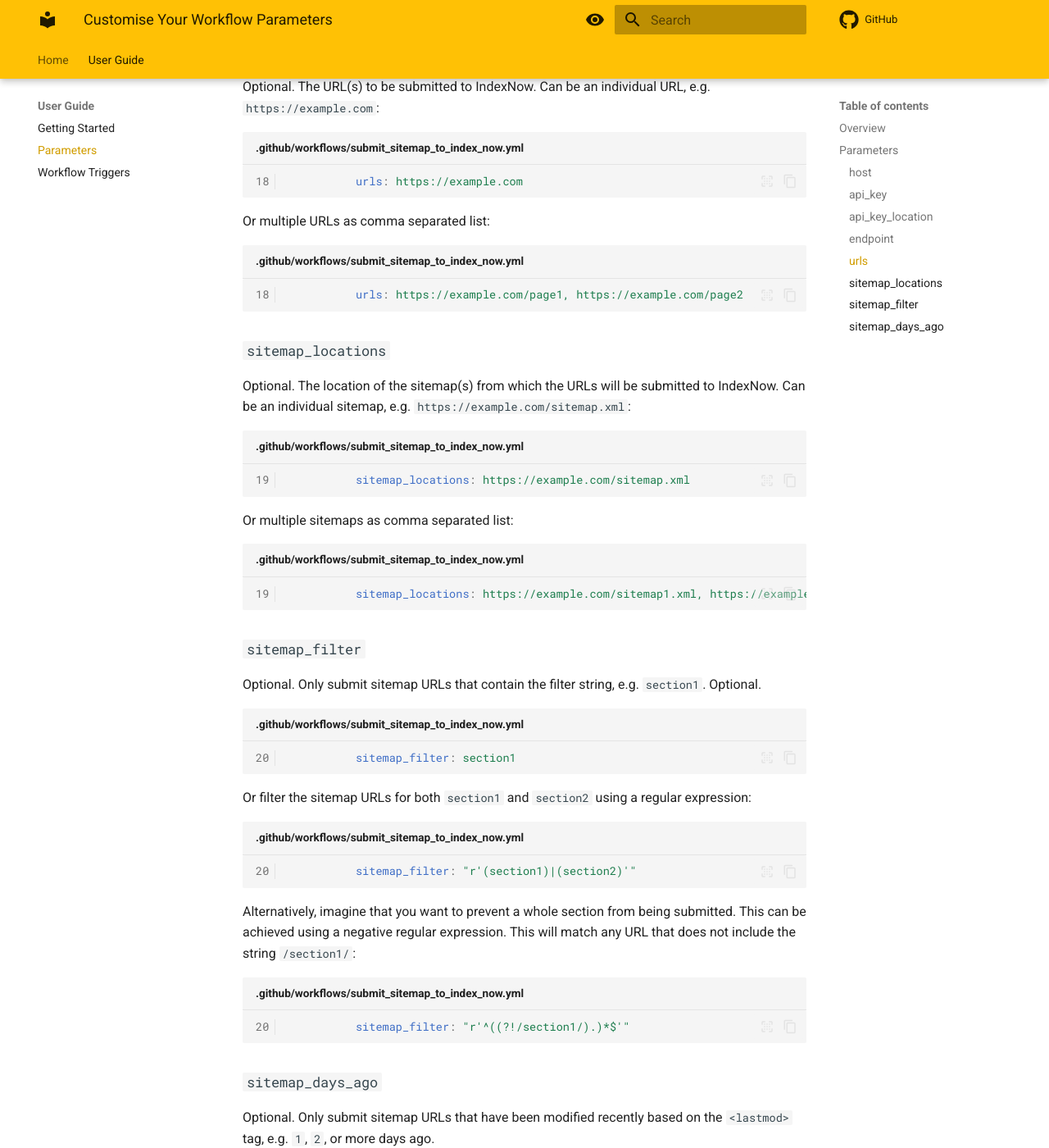
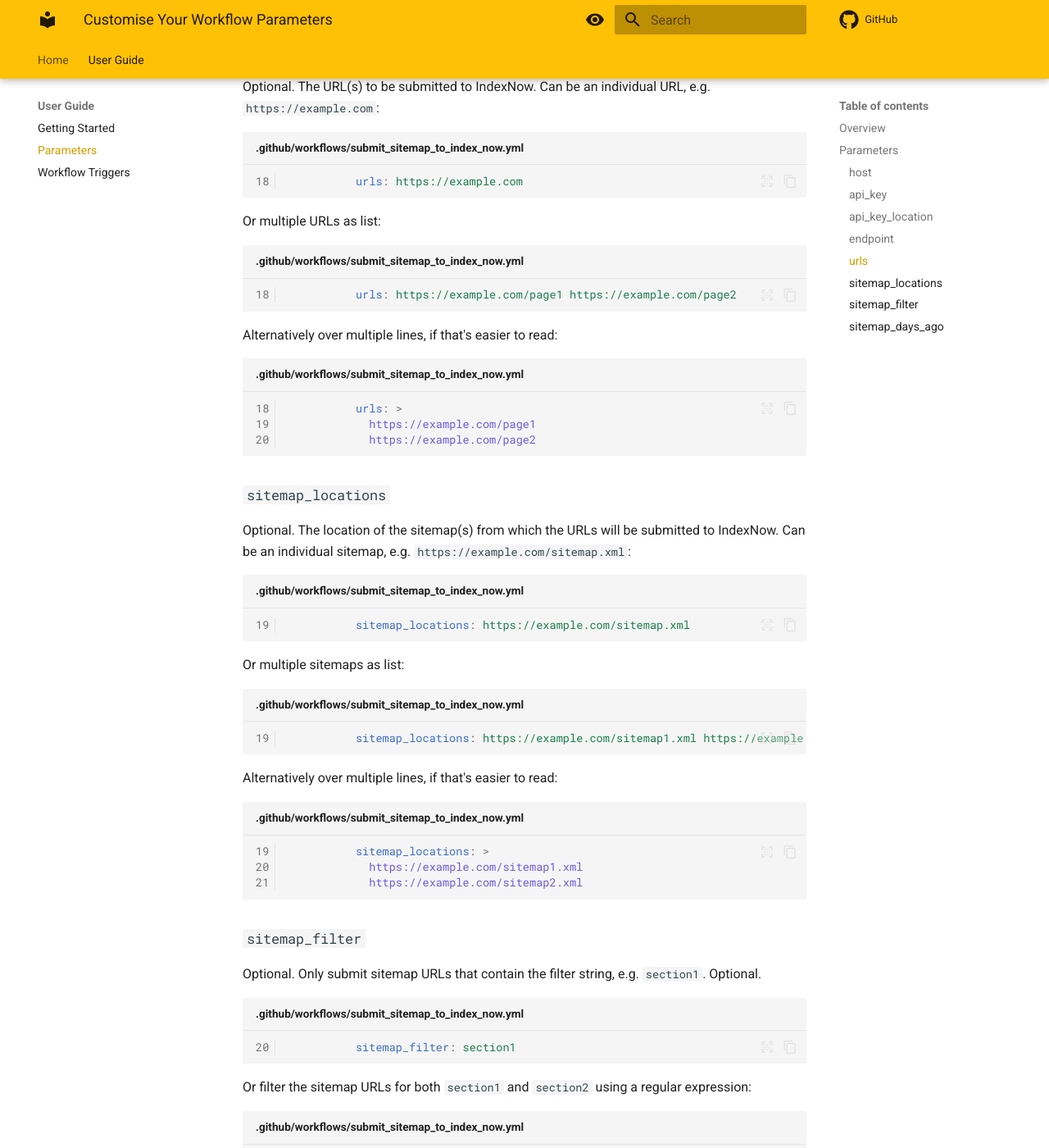
Before and after one commit to jakob-bagterp/index-now-submit-sitemap-urls-action, an MkDocs documentation site: the page built from docs/user-guide/parameters.md, in a window 1280 px wide and 1400 px high, scrolled down 3150 px. Shown: the whole window at 82% size. Built offline with MkDocs 1.6.1 and Material for MkDocs 9.7.7, drawn with Linux system fonts in a browser that asks for light colours; comment, search, counter and statistics services are not loaded.

Commit message:
Updated docmentation.

````diff
--- a/action.yml
+++ b/action.yml
@@ -21,11 +21,11 @@ inputs:
     required: false
     default: bing
   urls:
-    description: "One or more URLs to be submitted. For example a single URL https://example.com or multiple URLs as comma separated list \"https://example.com/page1, https://example.com/page2\"."
+    description: "One or more URLs to be submitted. For example a single URL https://example.com or multiple URLs as list \"https://example.com/page1 https://example.com/page2\"."
     required: false
     default: ""
   sitemap_locations:
-    description: "Location of one or more sitemaps to be submitted. For example a single sitemap https://example.com/sitemap.xml or multiple sitemaps as comma separated list \"https://example.com/sitemap1.xml, https://example.com/sitemap2.xml\"."
+    description: "Location of one or more sitemaps to be submitted. For example a single sitemap https://example.com/sitemap.xml or multiple sitemaps as list \"https://example.com/sitemap1.xml, https://example.com/sitemap2.xml\"."
     required: false
     default: ""
   sitemap_filter:
--- a/docs/user-guide/parameters.md
+++ b/docs/user-guide/parameters.md
@@ -115,10 +115,18 @@ Optional. The URL(s) to be submitted to IndexNow. Can be an individual URL, e.g.
           urls: https://example.com
 ```
 
-Or multiple URLs as comma separated list:
+Or multiple URLs as list:
 
 ```yaml linenums="18" title=".github/workflows/submit_sitemap_to_index_now.yml"
-          urls: https://example.com/page1, https://example.com/page2
+          urls: https://example.com/page1 https://example.com/page2
+```
+
+Alternatively over multiple lines, if that's easier to read:
+
+```yaml linenums="18" title=".github/workflows/submit_sitemap_to_index_now.yml"
+          urls: >
+            https://example.com/page1
+            https://example.com/page2
 ```
 
 ### `sitemap_locations`
@@ -128,10 +136,18 @@ Optional. The location of the sitemap(s) from which the URLs will be submitted t
           sitemap_locations: https://example.com/sitemap.xml
 ```
 
-Or multiple sitemaps as comma separated list:
+Or multiple sitemaps as list:
 
 ```yaml linenums="19" title=".github/workflows/submit_sitemap_to_index_now.yml"
-          sitemap_locations: https://example.com/sitemap1.xml, https://example.com/sitemap2.xml
+          sitemap_locations: https://example.com/sitemap1.xml https://example.com/sitemap2.xml
+```
+
+Alternatively over multiple lines, if that's easier to read:
+
+```yaml linenums="19" title=".github/workflows/submit_sitemap_to_index_now.yml"
+          sitemap_locations: >
+            https://example.com/sitemap1.xml
+            https://example.com/sitemap2.xml
 ```
 
 ### `sitemap_filter`
````
Also changed, not shown: 1 other file.
